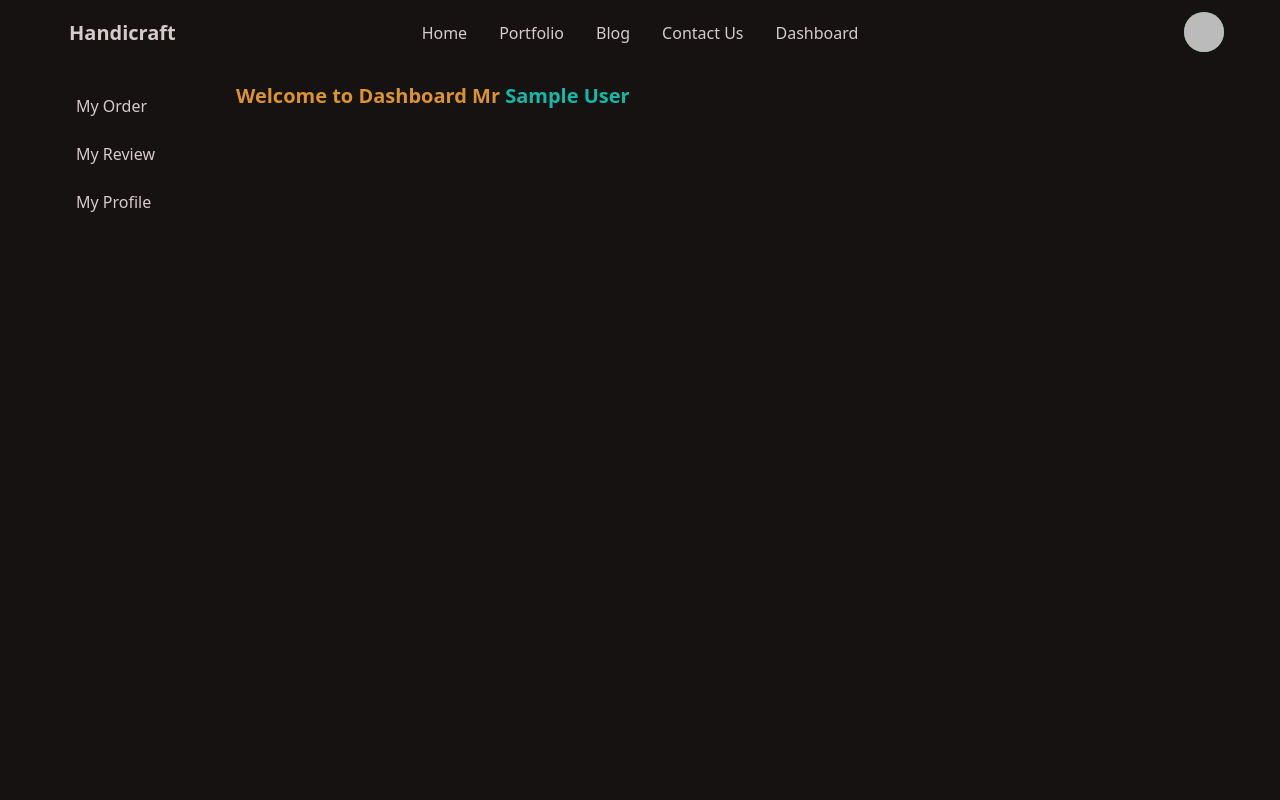
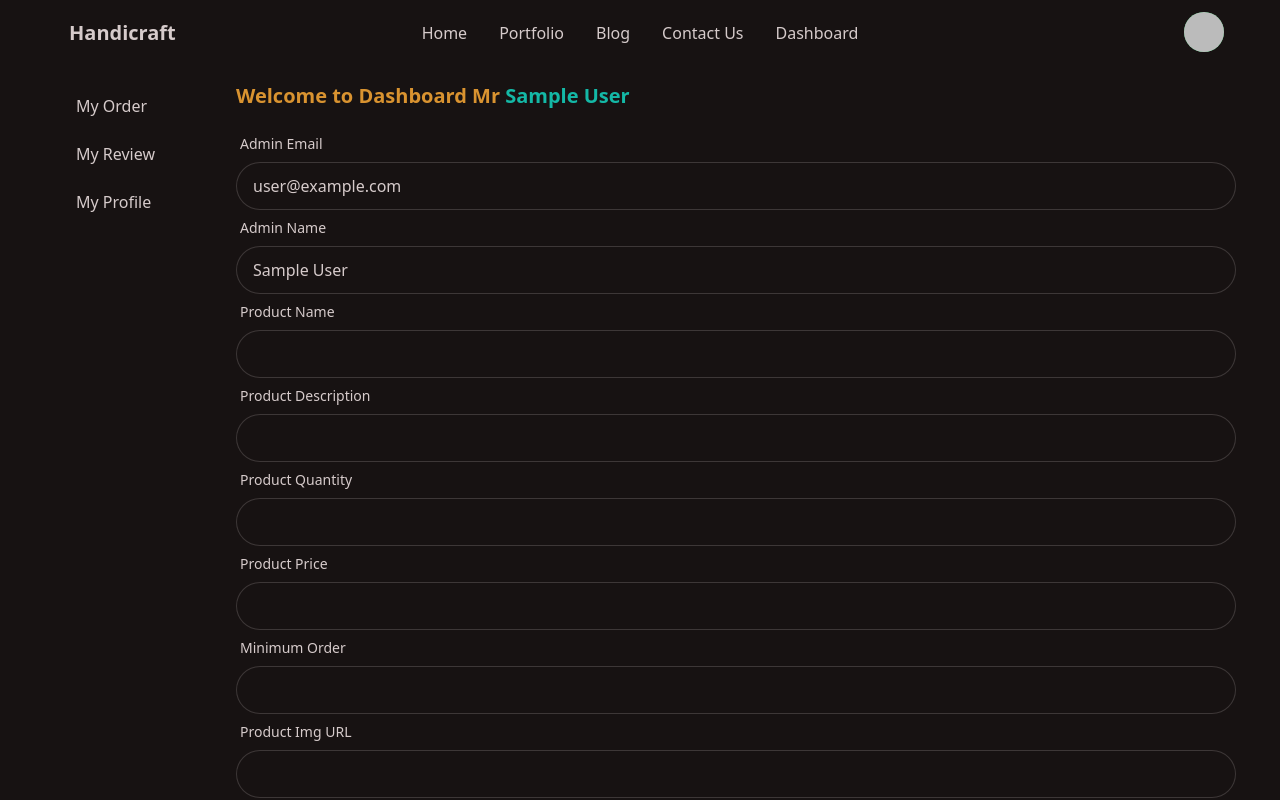
Before and after one commit to NMRayhan/Handicraft-Inventory-management-Client-site, a React (Create React App) app: page /dashboard/addProduct in a window 1280 px wide. Shown: the top 800 px of the page. Built offline with nearby package versions, Linux system fonts and the light colour scheme; no server answers; sample sign-in values are in the browser's storage.

Commit message:
manage Order User Controlled by Admin

```diff
--- a/src/component/admin/AddProduct.js
+++ b/src/component/admin/AddProduct.js
@@ -1,11 +1,153 @@
-import React from 'react';
+import React from "react";
+import { useAuthState } from "react-firebase-hooks/auth";
+import { toast } from "react-toastify";
+import auth from "../../firebase.init";
+import Spinner from "../common/Spinner";
 
 const AddProduct = () => {
-    return (
-        <div>
+  const [user, loading] = useAuthState(auth);
 
+  const handleSubmitAdd = (e) => {
+    e.preventDefault();
+    const admin_name = e.target.admin_email.value;
+    const admin_email = e.target.admin_name.value;
+    const name = e.target.product_name.value;
+    const description = e.target.description.value;
+    const quantity = e.target.quantity.value;
+    const price = e.target.price.value;
+    const min_Order = e.target.min_Order.value;
+    const img = e.target.img.value;
+
+    const product = {
+      admin_name,
+      admin_email,
+      name,
+      description,
+      quantity,
+      price,
+      min_Order,
+      img,
+    };
+    console.log(product);
+    fetch("http://localhost:5000/addProduct", {
+      method: "POST",
+      headers: {
+        "content-type": "application/json",
+      },
+      body: JSON.stringify(product),
+    })
+      .then((res) => res.json())
+      .then((data) => {
+        console.log(data);
+        toast.success("Your Product Added to Database");
+      });
+    e.target.reset();
+  };
+  if (loading) {
+    return <Spinner />;
+  }
+  return (
+    <div>
+      <form onSubmit={handleSubmitAdd}>
+        <div className="form-control">
+          <label className="label">
+            <span className="label-text">Admin Email</span>
+          </label>
+          <input
+            type="email"
+            name="admin_email"
+            readOnly
+            value={user?.email}
+            className="input input-bordered"
+          />
         </div>
-    );
+        <div className="form-control">
+          <label className="label">
+            <span className="label-text">Admin Name</span>
+          </label>
+          <input
+            type="text"
+            value={user?.displayName}
+            readOnly
+            name="admin_name"
+            className="input input-bordered"
+          />
+        </div>
+        <div className="form-control">
+          <label className="label">
+            <span className="label-text">Product Name</span>
+          </label>
+          <input
+            type="text"
+            name="product_name"
+            required
+            className="input input-bordered"
+          />
+        </div>
+        <div className="form-control">
+          <label className="label">
+            <span className="label-text">Product Description</span>
+          </label>
+          <input
+            type="text"
+            name="description"
+            required
+            className="input input-bordered"
+          />
+        </div>
+        <div className="form-control">
+          <label className="label">
+            <span className="label-text">Product Quantity</span>
+          </label>
+          <input
+            type="number"
+            name="quantity"
+            required
+            className="input input-bordered"
+          />
+        </div>
+        <div className="form-control">
+          <label className="label">
+            <span className="label-text">Product Price</span>
+          </label>
+          <input
+            type="number"
+            name="price"
+            required
+            className="input input-bordered"
+          />
+        </div>
+        <div className="form-control">
+          <label className="label">
+            <span className="label-text">Minimum Order</span>
+          </label>
+          <input
+            type="number"
+            name="min_Order"
+            required
+            className="input input-bordered"
+          />
+        </div>
+        <div className="form-control">
+          <label className="label">
+            <span className="label-text">Product Img URL</span>
+          </label>
+          <input
+            type="text"
+            name="img"
+            required
+            className="input input-bordered"
+          />
+        </div>
+
+        <div className="form-control mt-6 max-w-sm m-auto">
+          <button className="btn btn-primary" type="submit">
+            Submit
+          </button>
+        </div>
+      </form>
+    </div>
+  );
 };
 
 export default AddProduct;
--- a/src/component/admin/ManageOrder.js
+++ b/src/component/admin/ManageOrder.js
@@ -1,24 +1,26 @@
 import React, { useEffect, useState } from "react";
 import { useAuthState } from "react-firebase-hooks/auth";
 import auth from "../../firebase.init";
+import useAdmin from "../../Hooks/useAdmin";
 import Spinner from "../common/Spinner";
 import OrderRow from "./OrderRow";
 
 const ManageOrder = () => {
   const [user, loading] = useAuthState(auth);
   const [orders, setOrders] = useState([]);
+  const [admin] = useAdmin(user)
   useEffect(() => {
-    fetch(`http://localhost:5000/orders/${user.email}`)
+    fetch(`http://localhost:5000/allOrders`)
       .then((res) => res.json())
       .then((data) => setOrders(data));
-  }, [user.email]);
+  }, [admin]);
 
   if (loading) {
     return <Spinner />;
   }
   return (
-    <div class="overflow-x-auto">
-      <table class="table w-full">
+    <div className="overflow-x-auto">
+      <table className="table w-full">
         <thead>
           <tr>
             <th>no</th>
--- a/src/component/admin/ManageProducts.js
+++ b/src/component/admin/ManageProducts.js
@@ -17,10 +17,9 @@ const ManageProducts = () => {
   if (loading) {
     <Spinner />;
   }
-  console.log(products);
   return (
-    <div class="overflow-x-auto">
-      <table class="table w-full">
+    <div className="overflow-x-auto">
+      <table className="table w-full">
         <thead>
           <tr>
             <th>No</th>
--- a/src/component/admin/OrderRow.js
+++ b/src/component/admin/OrderRow.js
@@ -10,7 +10,7 @@ const OrderRow = ({ details, index }) => {
     shippingAddress,
   } = details;
   return (
-    <tr class="hover">
+    <tr className="hover">
       <th>{(index += 1)}</th>
       <td>{customer_email}</td>
       <td>{customer_phone}</td>
--- a/src/component/admin/ProductRow.js
+++ b/src/component/admin/ProductRow.js
@@ -2,9 +2,8 @@ import React from "react";
 
 const ProductRow = ({ details, index }) => {
   const { name, description, img, min_Order, price, stock } = details;
-  console.log(details);
   return (
-    <tr class="hover">
+    <tr className="hover">
       <th>{(index += 1)}</th>
       <td>{name}</td>
       <td>{description}</td>
--- a/src/component/user/Dashboard.js
+++ b/src/component/user/Dashboard.js
@@ -3,14 +3,12 @@ import { useAuthState } from "react-firebase-hooks/auth";
 import { Link, Outlet } from "react-router-dom";
 import auth from "../../firebase.init";
 import useAdmin from "../../Hooks/useAdmin";
-import useToken from "../../Hooks/useToken";
 import Spinner from "../common/Spinner";
 
 
 const Dashboard = () => {
   const [user, loading, error] = useAuthState(auth);
   const [admin] = useAdmin(user);
-  const [token] = useToken(user)
 
   if (loading) {
     return <Spinner />;
--- a/src/component/user/Orders.js
+++ b/src/component/user/Orders.js
@@ -10,7 +10,9 @@ const Orders = () => {
 
   useEffect(() => {
     const url = `http://localhost:5000/orders/${user?.email}`;
-    fetch(url)
+    fetch(url,{
+      method:"GET"
+    })
       .then((res) => res.json())
       .then((data) => setOrders(data));
   }, [user.email]);
```
